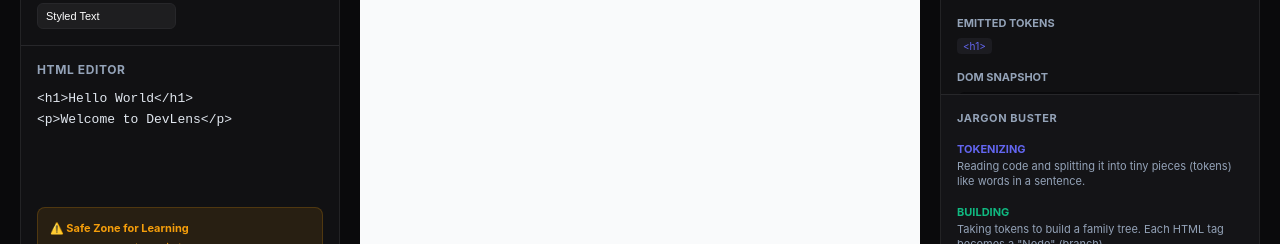
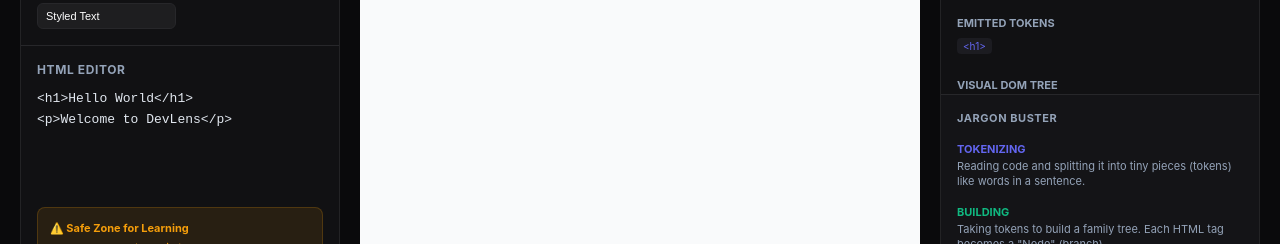
Before and after one commit to CoderKavyaG/DevLens, a React (Vite) app: page / in a window 1280 px wide. Both pictures are taken after a click on the button "RUN ENGINE". Shown: the part 351-595 px from the top of the page. Built offline with nearby package versions, Linux system fonts and the light colour scheme.

Commit message:
feat: educational pivot phase 2 - visual progressive DOM tree diagram

```diff
--- a/src/components/Visualizer.tsx
+++ b/src/components/Visualizer.tsx
@@ -263,17 +263,25 @@ export default function Visualizer() {
         return res
     }
 
-    function renderDomTree(node: DomNode | null, depth = 0): string {
-        if (!node || depth > 5) return ''
-        const indent = '  '.repeat(depth)
-        const tag = node.type === 'text' ? `"${node.value?.slice(0, 20)}"` : `<${node.name}>`
-        let tree = `${indent}${tag}\n`
-        if (node.children) {
-            for (const child of node.children) {
-                tree += renderDomTree(child, depth + 1)
-            }
-        }
-        return tree
+    function VisualDomNode({ node, depth = 0 }: { node: DomNode, depth?: number }) {
+        if (!node || depth > 8) return null
+        const isText = node.type === 'text'
+        const color = isText ? 'var(--success)' : 'var(--accent)'
+        const tag = isText ? `"${node.value?.slice(0, 15)}..."` : `<${node.name}>`
+
+        return (
+            <div style={{ marginLeft: depth > 0 ? 16 : 0, borderLeft: depth > 0 ? '1px dashed var(--border)' : 'none', paddingLeft: depth > 0 ? 12 : 0, marginTop: 6 }}>
+                <div style={{ display: 'inline-flex', alignItems: 'center', gap: 8, background: 'var(--bg-tertiary)', padding: '4px 10px', borderRadius: 6, border: `1px solid ${color}`, animation: 'fadeIn 0.3s ease-out' }}>
+                    <div style={{ width: 8, height: 8, borderRadius: '50%', background: color, boxShadow: `0 0 8px ${color}` }} />
+                    <span style={{ fontSize: 11, color: 'white', fontFamily: 'var(--font-mono)' }}>{tag}</span>
+                </div>
+                {node.children && node.children.length > 0 && (
+                    <div style={{ marginTop: 4 }}>
+                        {node.children.map((child, i) => <VisualDomNode key={i} node={child} depth={depth + 1} />)}
+                    </div>
+                )}
+            </div>
+        )
     }
 
     const step = steps[currentStep]
@@ -419,12 +427,12 @@ export default function Visualizer() {
                                     </div>
                                 )}
 
-                                {dom && (
-                                    <div>
-                                        <p style={{ fontSize: 11, color: 'var(--text-secondary)', marginBottom: 8, fontWeight: 700 }}>DOM SNAPSHOT</p>
-                                        <pre style={{ fontSize: 11, fontFamily: 'var(--font-mono)', background: 'var(--bg-primary)', padding: 12, borderRadius: 8, overflowX: 'auto', color: '#a5b4fc' }}>
-                                            {renderDomTree(dom)}
-                                        </pre>
+                                {(step.dom || dom) && (
+                                    <div style={{ marginTop: 24 }}>
+                                        <p style={{ fontSize: 11, color: 'var(--text-secondary)', marginBottom: 12, fontWeight: 700 }}>VISUAL DOM TREE</p>
+                                        <div style={{ background: 'var(--bg-primary)', padding: 16, borderRadius: 8, overflowX: 'auto' }}>
+                                            <VisualDomNode node={(step.dom || dom)!} />
+                                        </div>
                                     </div>
                                 )}
                             </div>
--- a/src/engine/domBuilder.ts
+++ b/src/engine/domBuilder.ts
@@ -42,8 +42,8 @@ export function buildDom(tokens: Token[], silent: boolean = false) : DomNode | n
             if (!silent) {
                 addStep({
                     type:'building',
-                    message: `eLEMENT NODE CREATED: <${token.name}>`,
-                    dom: root
+                    message: `ELEMENT NODE CREATED: <${token.name}>`,
+                    dom: root ? JSON.parse(JSON.stringify(root)) : null
                 })
             }
 
@@ -57,7 +57,7 @@ export function buildDom(tokens: Token[], silent: boolean = false) : DomNode | n
                 addStep({
                     type:'building',
                     message: `TEXT NODE CREATED: "${token.value}"`,
-                    dom: root
+                    dom: root ? JSON.parse(JSON.stringify(root)) : null
                 })
             }
 
@@ -74,7 +74,7 @@ export function buildDom(tokens: Token[], silent: boolean = false) : DomNode | n
                 addStep({
                     type: 'building',
                     message: `CLOSE TAG ENCOUNTERED: </${token.name}>`,
-                    dom: root
+                    dom: root ? JSON.parse(JSON.stringify(root)) : null
                 })
             }
         }
```
